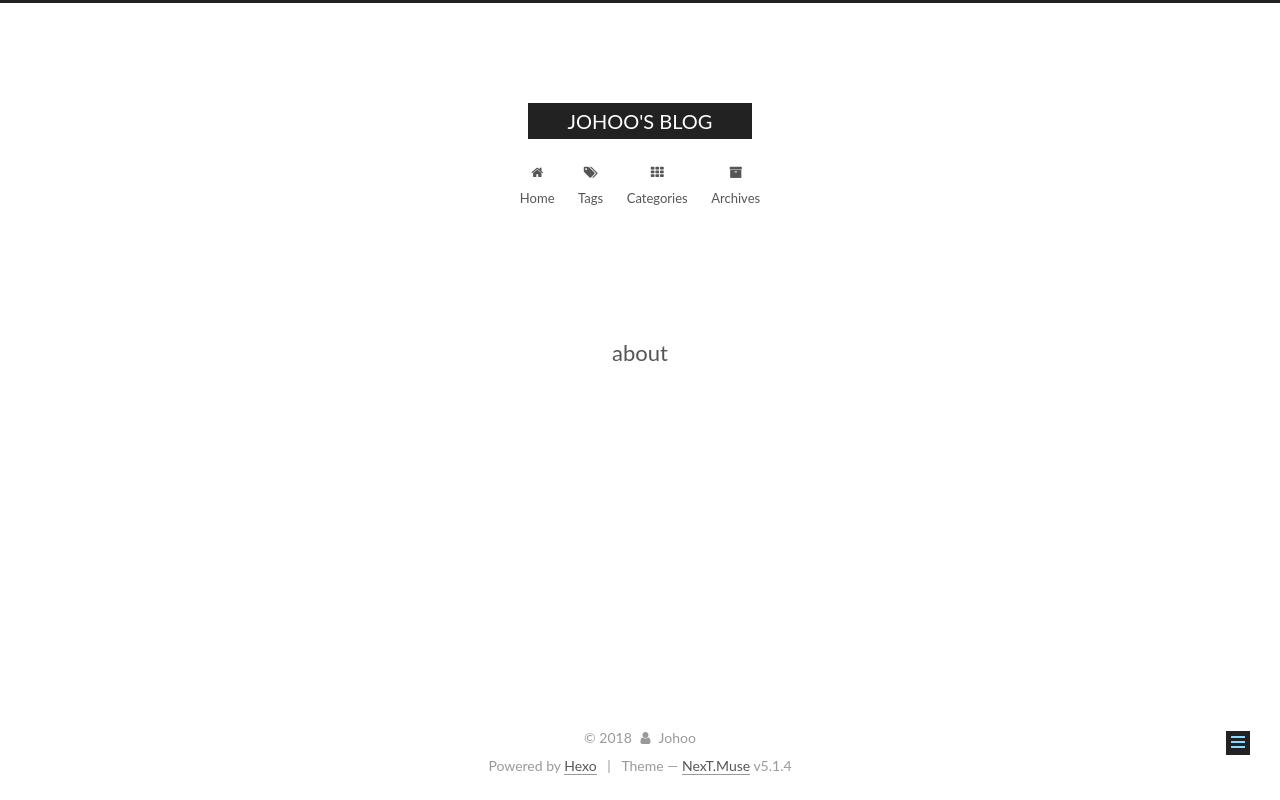
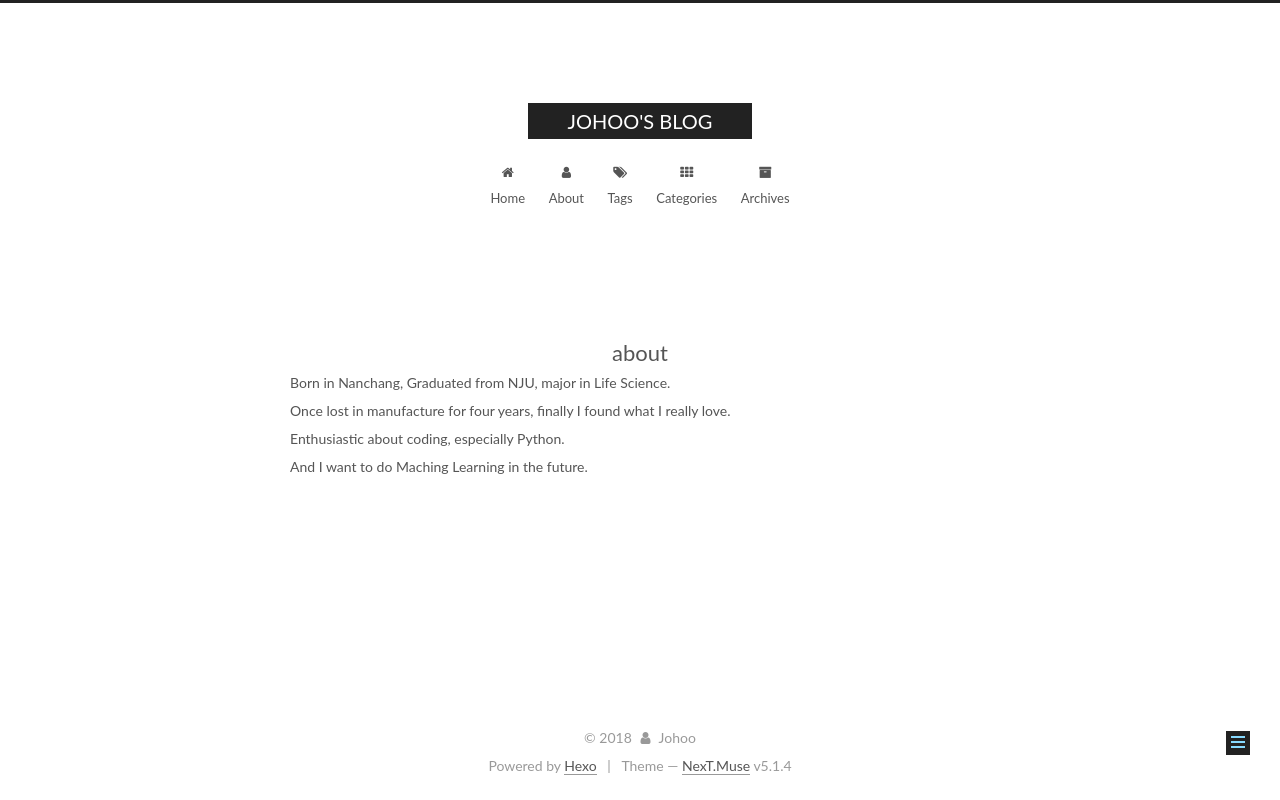
Before and after one commit to johoo26/johoo26.github.io, a plain HTML site: page about/index.html in a window 1280 px wide. Drawn offline with Linux system fonts and the light colour scheme.

Commit message:
Site updated: 2018-04-29 02:03:11

```diff
--- a/about/index.html
+++ b/about/index.html
@@ -79,18 +79,18 @@
 
 
 
-<meta name="description" content="Don&apos;t quit, you deserve what you want.">
+<meta name="description" content="Born in Nanchang, Graduated from NJU, major in Life Science.Once lost in manufacture for four years, finally I found what I really love.Enthusiastic about coding, especially Python.And I want to do Ma">
 <meta name="keywords" content="about">
 <meta property="og:type" content="website">
 <meta property="og:title" content="about">
 <meta property="og:url" content="https://johoo26.github.io/about/index.html">
 <meta property="og:site_name" content="JOHOO&#39;S BLOG">
-<meta property="og:description" content="Don&apos;t quit, you deserve what you want.">
+<meta property="og:description" content="Born in Nanchang, Graduated from NJU, major in Life Science.Once lost in manufacture for four years, finally I found what I really love.Enthusiastic about coding, especially Python.And I want to do Ma">
 <meta property="og:locale" content="default">
-<meta property="og:updated_time" content="2018-04-28T17:44:40.613Z">
+<meta property="og:updated_time" content="2018-04-28T18:02:56.826Z">
 <meta name="twitter:card" content="summary">
 <meta name="twitter:title" content="about">
-<meta name="twitter:description" content="Don&apos;t quit, you deserve what you want.">
+<meta name="twitter:description" content="Born in Nanchang, Graduated from NJU, major in Life Science.Once lost in manufacture for four years, finally I found what I really love.Enthusiastic about coding, especially Python.And I want to do Ma">
 
 
 
@@ -191,6 +191,16 @@
         </li>
 
 
+        <li class="menu-item menu-item-about">
+          <a href="/about/" rel="section">
+
+              <i class="menu-item-icon fa fa-fw fa-user"></i> <br />
+
+            About
+          </a>
+        </li>
+
+
         <li class="menu-item menu-item-tags">
           <a href="/tags/" rel="section">
 
@@ -258,6 +268,7 @@
       <div class="post-body">
 
 
+          <p>Born in Nanchang, Graduated from NJU, major in Life Science.<br>Once lost in manufacture for four years, finally I found what I really love.<br>Enthusiastic about coding, especially Python.<br>And I want to do Maching Learning in the future.</p>
 
 
       </div>
--- a/css/main.css
+++ b/css/main.css
@@ -1822,7 +1822,7 @@ pre .javascript .function {
   width: 4px;
   height: 4px;
   border-radius: 50%;
-  background: #25ed34;
+  background: #297f61;
 }
 .links-of-blogroll {
   font-size: 13px;
```
Also changed, not shown: 2018/04/29/给博客搬家啦/index.html (+10 -0 lines), archives/2018/04/index.html (+10 -0 lines), archives/2018/index.html (+10 -0 lines), archives/index.html (+10 -0 lines), categories/index.html (+14 -4 lines), index.html (+10 -0 lines), tags/index.html (+10 -0 lines).
